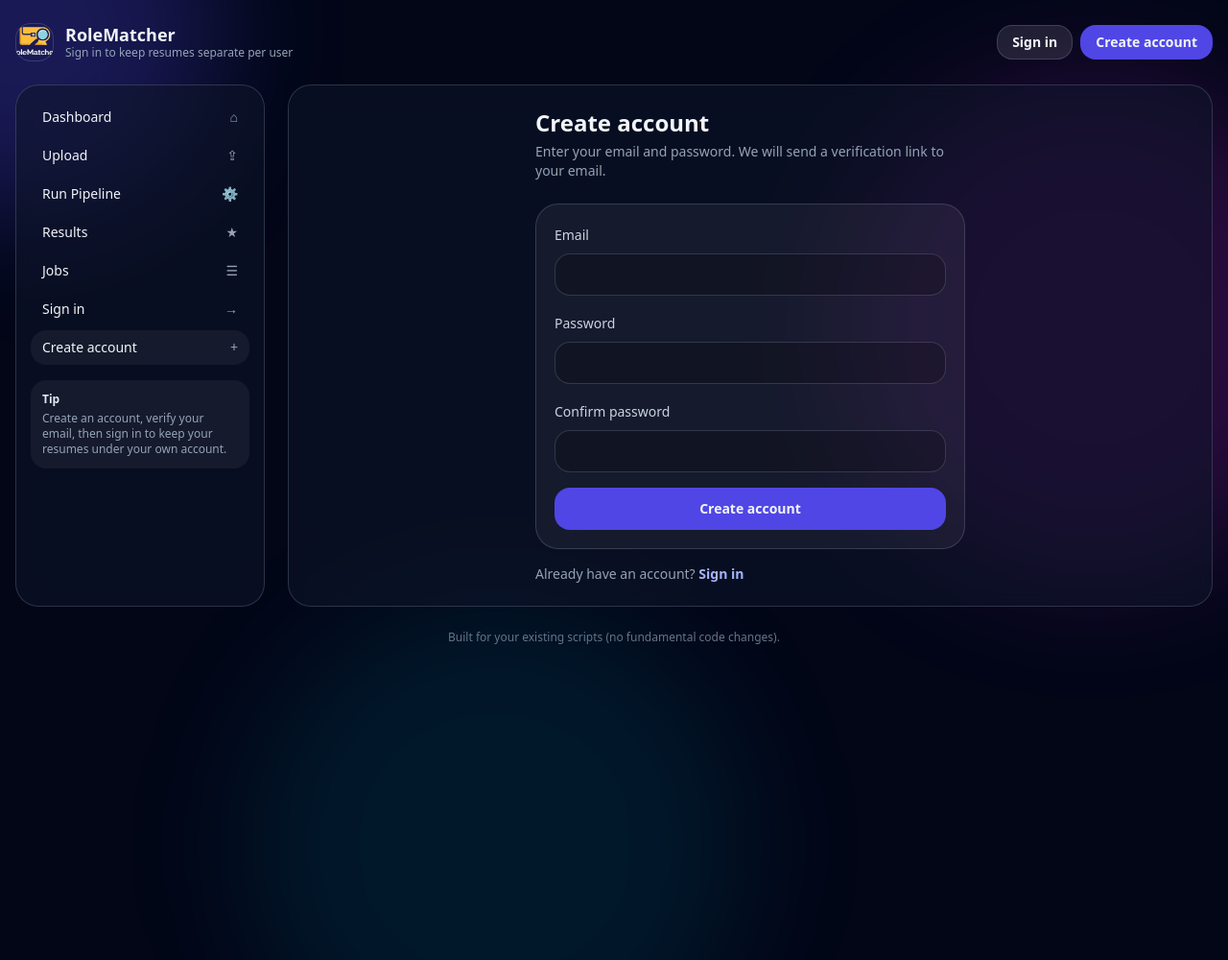
After one commit to RSoleym/resume-match-ai-platform, a Flask app: page /auth/signup in a window 1280 px wide. The commit adds this page. Shown: the whole page at 96% size. Run offline with Flask 3, Linux system fonts and the light colour scheme; some libraries are stand-ins or nearby versions.

Commit message:
New user features added where people can now create an account.

```diff
--- a/web_ui/app.py
+++ b/web_ui/app.py
@@ -10,6 +10,7 @@ import subprocess
 from datetime import datetime, timedelta
 from pathlib import Path
 from typing import Any, Dict, List, Optional, Tuple
+from functools import wraps
 import hashlib
 import shutil
 import sqlite3
@@ -19,7 +20,7 @@ from flask import Flask, render_template, request, redirect, url_for, flash, jso
 from werkzeug.utils import secure_filename
 from PIL import Image
 
-from web_ui.supabase_db import get_supabase_db
+from web_ui.supabase_db import get_supabase_auth, get_supabase_db
 
 APP_DIR = Path(__file__).resolve().parent
 PROJECT_DIR = APP_DIR.parent
@@ -52,6 +53,7 @@ ALLOWED_RESUME_EXTS = {".pdf", ".png", ".jpg", ".jpeg", ".webp", ".tif", ".tiff"
 ALLOWED_IMAGE_EXTS = {".png", ".jpg", ".jpeg", ".webp"}
 
 SUPABASE_DB = get_supabase_db()
+SUPABASE_AUTH = get_supabase_auth()
 _SUPABASE_JOBS_CACHE: Optional[Tuple[float, List[Dict[str, Any]], Dict[str, Dict[str, Any]]]] = None
 SUPABASE_JOBS_CACHE_TTL_S = int(os.environ.get("SUPABASE_JOBS_CACHE_TTL_S", "60"))
 
@@ -134,10 +136,52 @@ def get_current_user_id() -> Optional[str]:
     user_id = session.get("user_id")
     if isinstance(user_id, str) and user_id.strip():
         return user_id.strip()
-    header_user_id = request.headers.get("X-User-Id", "").strip()
-    if header_user_id:
-        return header_user_id
     return None
+
+
+def get_current_user_email() -> str:
+    email = session.get("user_email")
+    return email.strip() if isinstance(email, str) else ""
+
+
+def is_logged_in() -> bool:
+    return bool(get_current_user_id())
+
+
+def login_required(view_func):
+    @wraps(view_func)
+    def wrapped(*args, **kwargs):
+        if not is_logged_in():
+            flash("Please sign in first.")
+            return redirect(url_for("login_page", next=request.path))
+        return view_func(*args, **kwargs)
+    return wrapped
+
+
+def auth_redirect_target() -> str:
+    configured = (os.environ.get("SUPABASE_AUTH_REDIRECT_URL") or "").strip()
+    if configured:
+        return configured
+    return url_for("login_page", confirmed="1", _external=True)
+
+
+def set_logged_in_session(auth_payload: Dict[str, Any]) -> None:
+    user = auth_payload.get("user") if isinstance(auth_payload, dict) else {}
+    if not isinstance(user, dict):
+        user = {}
+    session["user_id"] = str(user.get("id") or "")
+    session["user_email"] = str(user.get("email") or "")
+    session["access_token"] = str(auth_payload.get("access_token") or "")
+    session["refresh_token"] = str(auth_payload.get("refresh_token") or "")
+
+
+@app.context_processor
+def inject_auth_state():
+    return {
+        "is_logged_in": is_logged_in(),
+        "current_user_email": get_current_user_email(),
+        "current_user_id": get_current_user_id(),
+    }
 
 
 def get_user_active_resume_count(user_id: Optional[str]) -> int:
@@ -820,6 +864,85 @@ def convert_image_to_pdf(image_path: Path, out_pdf_path: Path) -> None:
 
 
 # ---------------------------
+# Auth
+# ---------------------------
+@app.get("/auth/signup")
+def signup_page():
+    return render_template("signup.html", title="Sign up")
+
+
+@app.post("/auth/signup")
+def signup_submit():
+    if SUPABASE_AUTH is None:
+        flash("Supabase auth is not configured yet. Add SUPABASE_URL and SUPABASE_PUBLISHABLE_KEY in Render.")
+        return redirect(url_for("signup_page"))
+
+    email = (request.form.get("email") or "").strip().lower()
+    password = request.form.get("password") or ""
+    confirm = request.form.get("confirm_password") or ""
+
+    if not email:
+        flash("Please enter an email address.")
+        return redirect(url_for("signup_page"))
+    if len(password) < 8:
+        flash("Password must be at least 8 characters.")
+        return redirect(url_for("signup_page"))
+    if password != confirm:
+        flash("Passwords do not match.")
+        return redirect(url_for("signup_page"))
+
+    try:
+        SUPABASE_AUTH.sign_up(email, password, email_redirect_to=auth_redirect_target())
+        flash("Account created. Check your email and click the verification link, then sign in.")
+        return redirect(url_for("login_page"))
+    except Exception as e:
+        flash(f"Sign up failed: {e}")
+        return redirect(url_for("signup_page"))
+
+
+@app.get("/auth/login")
+def login_page():
+    if request.args.get("confirmed") == "1":
+        flash("Email confirmed. You can sign in now.")
+    return render_template("login.html", title="Sign in", next_url=(request.args.get("next") or ""))
+
+
+@app.post("/auth/login")
+def login_submit():
+    if SUPABASE_AUTH is None:
+        flash("Supabase auth is not configured yet. Add SUPABASE_URL and SUPABASE_PUBLISHABLE_KEY in Render.")
+        return redirect(url_for("login_page"))
+
+    email = (request.form.get("email") or "").strip().lower()
+    password = request.form.get("password") or ""
+    next_url = (request.form.get("next") or "").strip()
+    if not email or not password:
+        flash("Enter your email and password.")
+        return redirect(url_for("login_page", next=next_url))
+
+    try:
+        auth_payload = SUPABASE_AUTH.sign_in_password(email, password)
+        set_logged_in_session(auth_payload)
+        flash("Signed in.")
+        if next_url and next_url.startswith("/"):
+            return redirect(next_url)
+        return redirect(url_for("dashboard"))
+    except Exception as e:
+        flash(f"Sign in failed: {e}")
+        return redirect(url_for("login_page", next=next_url))
+
+
+@app.post("/auth/logout")
+def logout_submit():
+    session.pop("user_id", None)
+    session.pop("user_email", None)
+    session.pop("access_token", None)
+    session.pop("refresh_token", None)
+    flash("Signed out.")
+    return redirect(url_for("login_page"))
+
+
+# ---------------------------
 # Pages
 # ---------------------------
 @app.get("/")
@@ -830,7 +953,7 @@ def dashboard():
     jobs_count = 0
     if SUPABASE_DB is not None:
         try:
-            jobs_count = SUPABASE_DB.count("jobs")
+            jobs_count = SUPABASE_DB.count("jobs", count_column="job_id")
         except Exception as e:
             _rt_append(LAST_STDERR, f"Supabase jobs count failed: {repr(e)}")
     if jobs_count == 0:
@@ -843,15 +966,17 @@ def dashboard():
         "jobs_scraped": jobs_count,
         "matches_rows": len(matches) if isinstance(matches, list) else 0,
     }
-    return render_template("dashboard.html", stats=stats)
+    return render_template("dashboard.html", stats=stats, logged_in=is_logged_in())
 
 @app.get("/upload")
+@login_required
 def upload_page():
     resumes = get_active_resume_items()
     current_user_id = get_current_user_id()
     return render_template("upload.html", resumes=resumes, max_resumes=MAX_RESUMES, current_resume_count=get_user_active_resume_count(current_user_id))
 
 @app.post("/upload/resume")
+@login_required
 def upload_resume():
     if "file" not in request.files:
         flash("No file selected.")
@@ -907,18 +1032,21 @@ def upload_resume():
 
     if SUPABASE_DB is not None:
         try:
+            row_payload = {
+                "stored_filename": stored_filename,
+                "file_name": f"{safe_stem}.pdf",
+                "display_stem": safe_stem,
+                "storage_path": str(out_pdf.relative_to(PROJECT_DIR)).replace("\\", "/"),
+                "uploaded_at": uploaded_at,
+                "archived": False,
+                "archive_filename": None,
+                "archived_at": None,
+            }
+            if current_user_id:
+                row_payload["user_id"] = current_user_id
             SUPABASE_DB.upsert_many(
                 "resumes",
-                [{
-                    "stored_filename": stored_filename,
-                    "file_name": f"{safe_stem}.pdf",
-                    "display_stem": safe_stem,
-                    "storage_path": str(out_pdf.relative_to(PROJECT_DIR)).replace("\\", "/"),
-                    "uploaded_at": uploaded_at,
-                    "archived": False,
-                    "archive_filename": None,
-                    "archived_at": None,
-                }],
+                [row_payload],
                 on_conflict="stored_filename",
             )
         except Exception as e:
@@ -928,6 +1056,7 @@ def upload_resume():
 
 
 @app.post("/upload/delete/<path:stored_filename>")
+@login_required
 def delete_resume(stored_filename: str):
     stored_filename = Path(stored_filename).name
     resume_path = RESUMES_DIR / stored_filename
@@ -993,10 +1122,12 @@ def delete_resume(stored_filename: str):
     return redirect(url_for("upload_page"))
 
 @app.get("/run")
+@login_required
 def run_page():
     return render_template("run.html")
 
 @app.post("/run/pipeline")
+@login_required
 def run_pipeline():
     # Start button always runs Resume OCR + Job Matcher together.
     # Job scraping is intentionally disabled from the UI.
@@ -1012,6 +1143,7 @@ def run_pipeline():
     return redirect(url_for("run_page"))
 
 @app.get("/results")
+@login_required
 def results_page():
     grouped, resume_ids = get_matches_grouped()
     rid_name = resume_id_to_name()
@@ -1156,6 +1288,8 @@ def api_supabase_status():
     status = {
         "has_url": bool(os.environ.get("SUPABASE_URL")),
         "has_secret_key": bool(os.environ.get("SUPABASE_SECRET_KEY")),
+        "has_publishable_key": bool(os.environ.get("SUPABASE_PUBLISHABLE_KEY")),
+        "auth_configured": SUPABASE_AUTH is not None,
         "jobs_table_available": False,
         "jobs_count": 0,
         "resumes_table_available": False,
@@ -1163,7 +1297,7 @@ def api_supabase_status():
     if SUPABASE_DB is None:
         return jsonify(status)
     try:
-        status["jobs_count"] = SUPABASE_DB.count("jobs")
+        status["jobs_count"] = SUPABASE_DB.count("jobs", count_column="job_id")
         status["jobs_table_available"] = True
     except Exception as e:
         status["jobs_error"] = repr(e)
--- a/web_ui/templates/base.html
+++ b/web_ui/templates/base.html
@@ -30,10 +30,21 @@
         <img src="{{ url_for('static', filename='rolematcher-logo.png') }}" alt="RoleMatcher logo" class="h-10 w-10 rounded-2xl object-cover ring-soft"/>
         <div>
           <div class="text-lg font-semibold leading-tight">RoleMatcher</div>
-          <div class="text-xs text-slate-400">Localhost dashboard (no login yet)</div>
+          <div class="text-xs text-slate-400">{% if is_logged_in %}Signed in as {{ current_user_email }}{% else %}Sign in to keep resumes separate per user{% endif %}</div>
         </div>
       </div>
 
+      <div class="flex items-center gap-2">
+        {% if is_logged_in %}
+          <span class="hidden rounded-2xl bg-white/5 px-3 py-2 text-xs text-slate-300 ring-soft sm:inline-block">{{ current_user_email }}</span>
+          <form method="post" action="{{ url_for('logout_submit') }}">
+            <button type="submit" class="rounded-2xl bg-white/10 px-4 py-2 text-sm font-semibold hover:bg-white/15 ring-soft">Sign out</button>
+          </form>
+        {% else %}
+          <a href="{{ url_for('login_page') }}" class="rounded-2xl bg-white/10 px-4 py-2 text-sm font-semibold hover:bg-white/15 ring-soft">Sign in</a>
+          <a href="{{ url_for('signup_page') }}" class="rounded-2xl bg-indigo-600 px-4 py-2 text-sm font-semibold hover:bg-indigo-500">Create account</a>
+        {% endif %}
+      </div>
     </div>
 
     <!-- Flash messages -->
@@ -73,12 +84,26 @@
              class="flex items-center justify-between rounded-2xl px-3 py-2 text-sm hover:bg-white/5 {% if active=='jobs' %}bg-white/5{% endif %}">
             <span>Jobs</span><span class="text-slate-400">☰</span>
           </a>
+          {% if not is_logged_in %}
+            <a href="{{ url_for('login_page') }}"
+               class="flex items-center justify-between rounded-2xl px-3 py-2 text-sm hover:bg-white/5 {% if active=='login' %}bg-white/5{% endif %}">
+              <span>Sign in</span><span class="text-slate-400">→</span>
+            </a>
+            <a href="{{ url_for('signup_page') }}"
+               class="flex items-center justify-between rounded-2xl px-3 py-2 text-sm hover:bg-white/5 {% if active=='signup' %}bg-white/5{% endif %}">
+              <span>Create account</span><span class="text-slate-400">+</span>
+            </a>
+          {% endif %}
         </nav>
 
         <div class="mt-4 rounded-2xl bg-white/5 p-3 text-xs text-slate-300">
           <div class="font-semibold text-slate-200">Tip</div>
           <div class="mt-1 text-slate-400">
-            Upload PDFs (or images → auto-convert to PDF), run <b>Resume OCR</b>, then <b>Job Matcher</b>.
+            {% if is_logged_in %}
+              Upload PDFs (or images → auto-convert to PDF), run <b>Resume OCR</b>, then <b>Job Matcher</b>.
+            {% else %}
+              Create an account, verify your email, then sign in to keep your resumes under your own account.
+            {% endif %}
           </div>
         </div>
       </aside>
--- /dev/null
+++ b/web_ui/templates/signup.html
@@ -0,0 +1,31 @@
+{% extends "base.html" %}
+{% set active = "signup" %}
+{% block content %}
+  <div class="mx-auto max-w-md">
+    <h1 class="text-2xl font-semibold">Create account</h1>
+    <p class="mt-1 text-sm text-slate-400">Enter your email and password. We will send a verification link to your email.</p>
+
+    <div class="mt-6 rounded-3xl bg-white/5 p-5 ring-soft">
+      <form method="post" action="{{ url_for('signup_submit') }}" class="space-y-4">
+        <label class="block">
+          <span class="text-sm text-slate-300">Email</span>
+          <input name="email" type="email" required class="mt-2 w-full rounded-2xl bg-black/20 px-4 py-3 text-sm ring-soft">
+        </label>
+        <label class="block">
+          <span class="text-sm text-slate-300">Password</span>
+          <input name="password" type="password" minlength="8" required class="mt-2 w-full rounded-2xl bg-black/20 px-4 py-3 text-sm ring-soft">
+        </label>
+        <label class="block">
+          <span class="text-sm text-slate-300">Confirm password</span>
+          <input name="confirm_password" type="password" minlength="8" required class="mt-2 w-full rounded-2xl bg-black/20 px-4 py-3 text-sm ring-soft">
+        </label>
+        <button class="w-full rounded-2xl bg-indigo-600 px-4 py-3 text-sm font-semibold hover:bg-indigo-500" type="submit">Create account</button>
+      </form>
+    </div>
+
+    <div class="mt-4 text-sm text-slate-400">
+      Already have an account?
+      <a href="{{ url_for('login_page') }}" class="font-semibold text-indigo-300 hover:text-indigo-200">Sign in</a>
+    </div>
+  </div>
+{% endblock %}
```
Also changed, not shown: web_ui/supabase_db.py (+57 -2 lines), web_ui/templates/dashboard.html (+10 -0 lines), web_ui/templates/login.html (added, +28 -0 lines), 1 other file.
